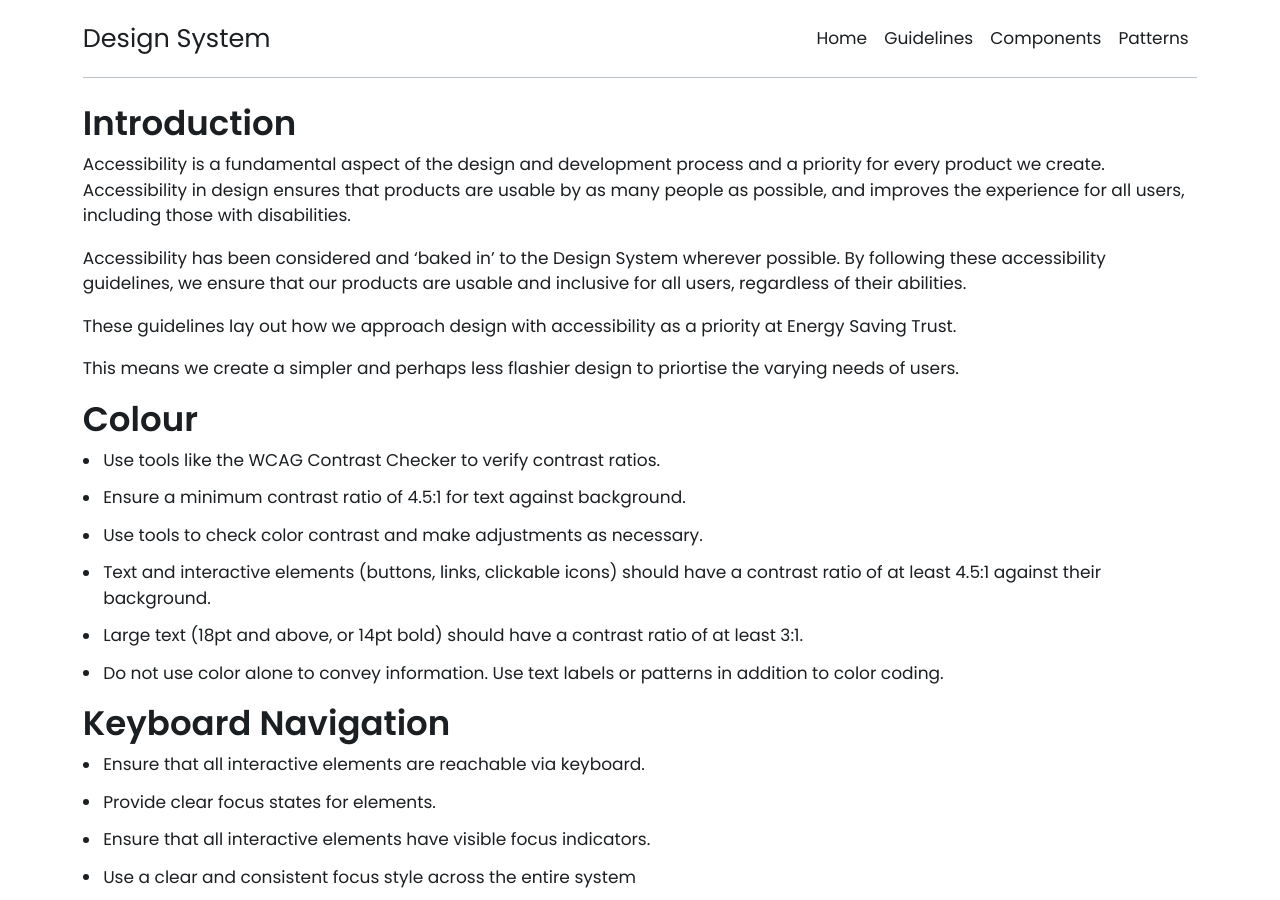
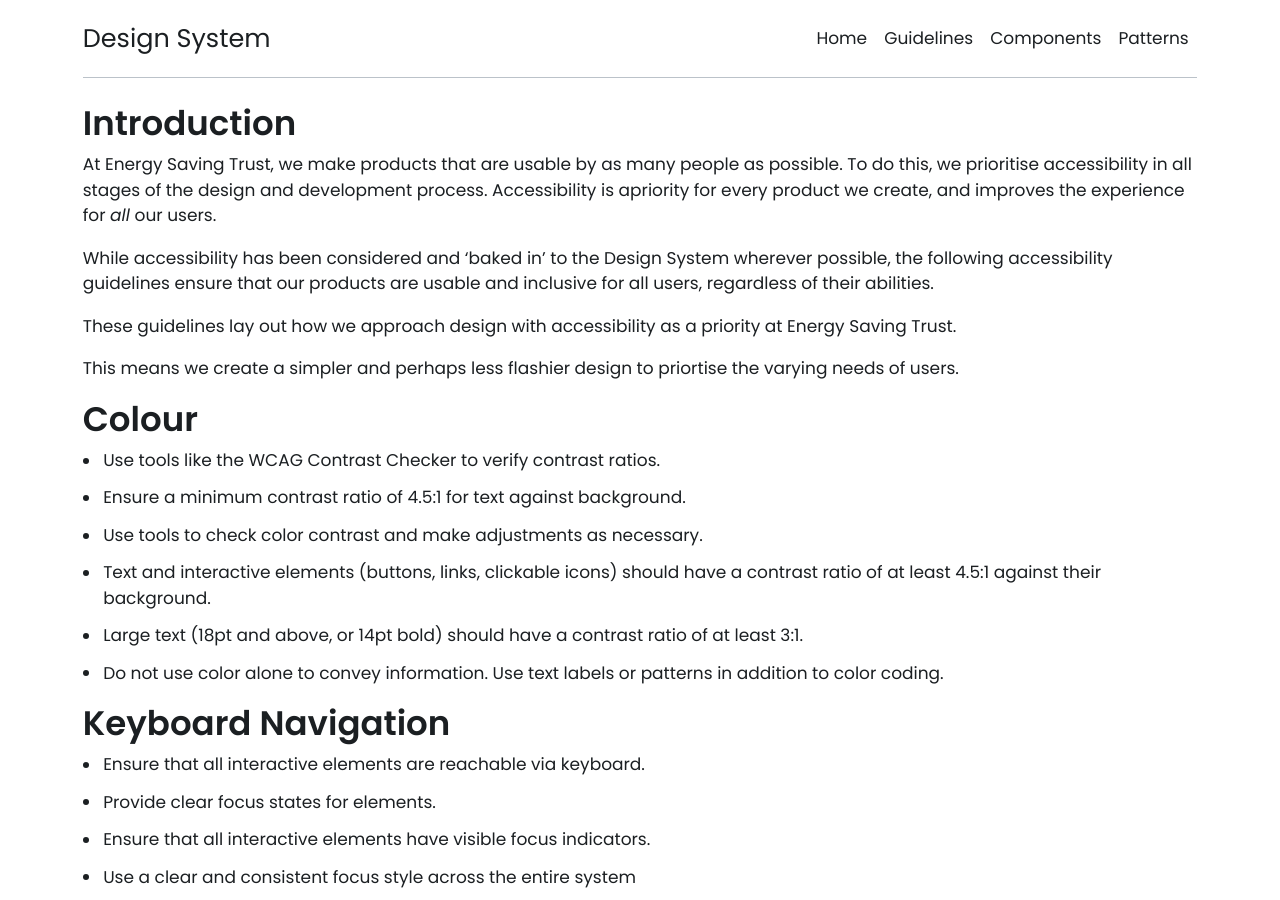
Before and after one commit to Energy-Saving-Trust/Design-System, a Jekyll site: the page built from guidelines/accessibility.md, in a window 1280 px wide and 900 px high. Built offline with Jekyll 4.4.1, drawn with Linux system fonts in a browser that asks for light colours; nearby versions of some CDN libraries; our own code applies the rules of GitHub Pages for plain Markdown files.

Commit message:
Update accessibility.md

```diff
--- a/guidelines/accessibility.md
+++ b/guidelines/accessibility.md
@@ -1,8 +1,8 @@
 ## Introduction
 
-Accessibility is a fundamental aspect of the design and development process and a priority for every product we create. Accessibility in design ensures that products are usable by as many people as possible, and improves the experience for all users, including those with disabilities.
+At Energy Saving Trust, we make products that are usable by as many people as possible. To do this, we prioritise accessibility in all stages of the design and development process. Accessibility is apriority for every product we create, and improves the experience for _all_ our users.
 
-Accessibility has been considered and ‘baked in’ to the Design System wherever possible. By following these accessibility guidelines, we ensure that our products are usable and inclusive for all users, regardless of their abilities.
+While accessibility has been considered and ‘baked in’ to the Design System wherever possible, the following accessibility guidelines ensure that our products are usable and inclusive for all users, regardless of their abilities.
 
 These guidelines lay out how we approach design with accessibility as a priority at Energy Saving Trust.
 
```
